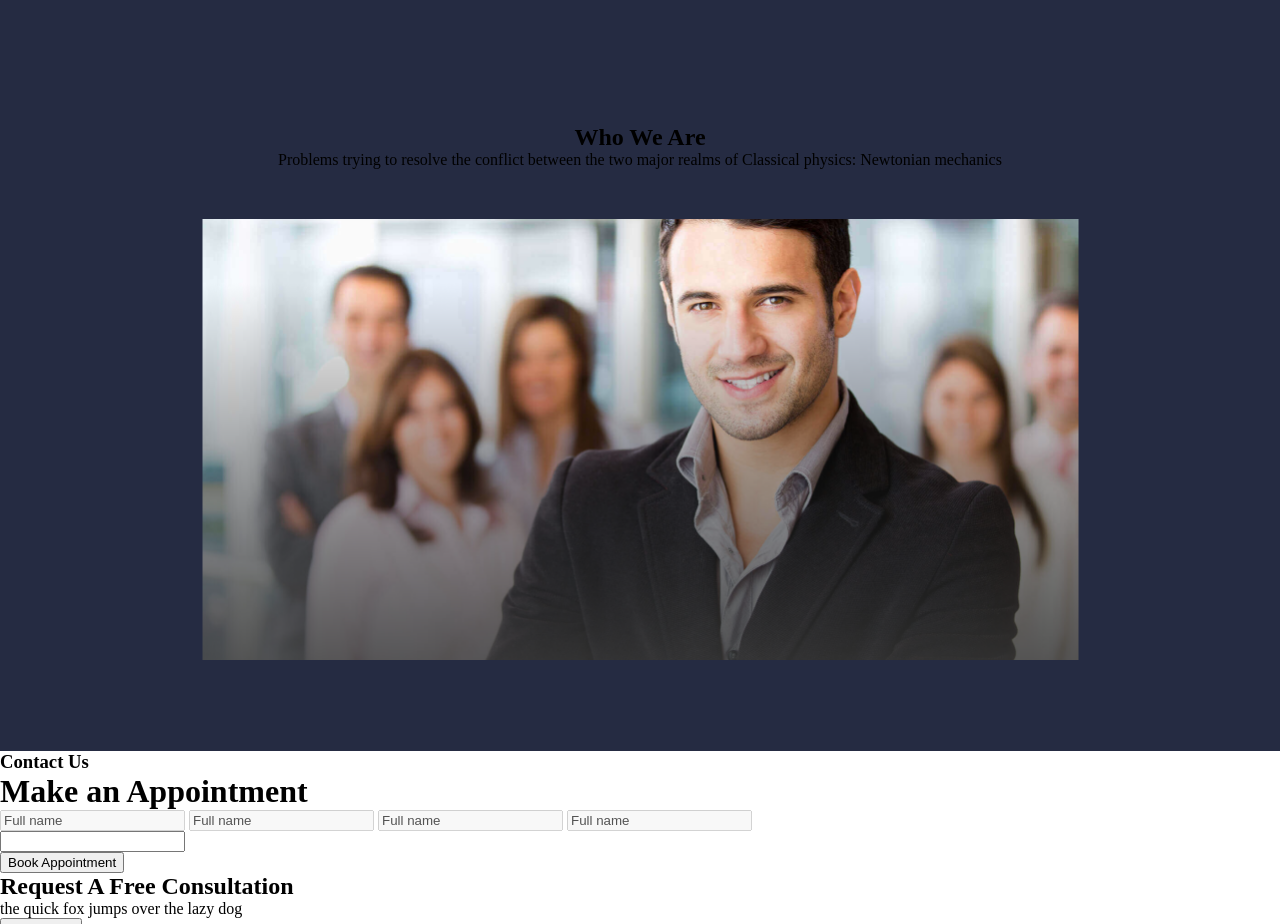
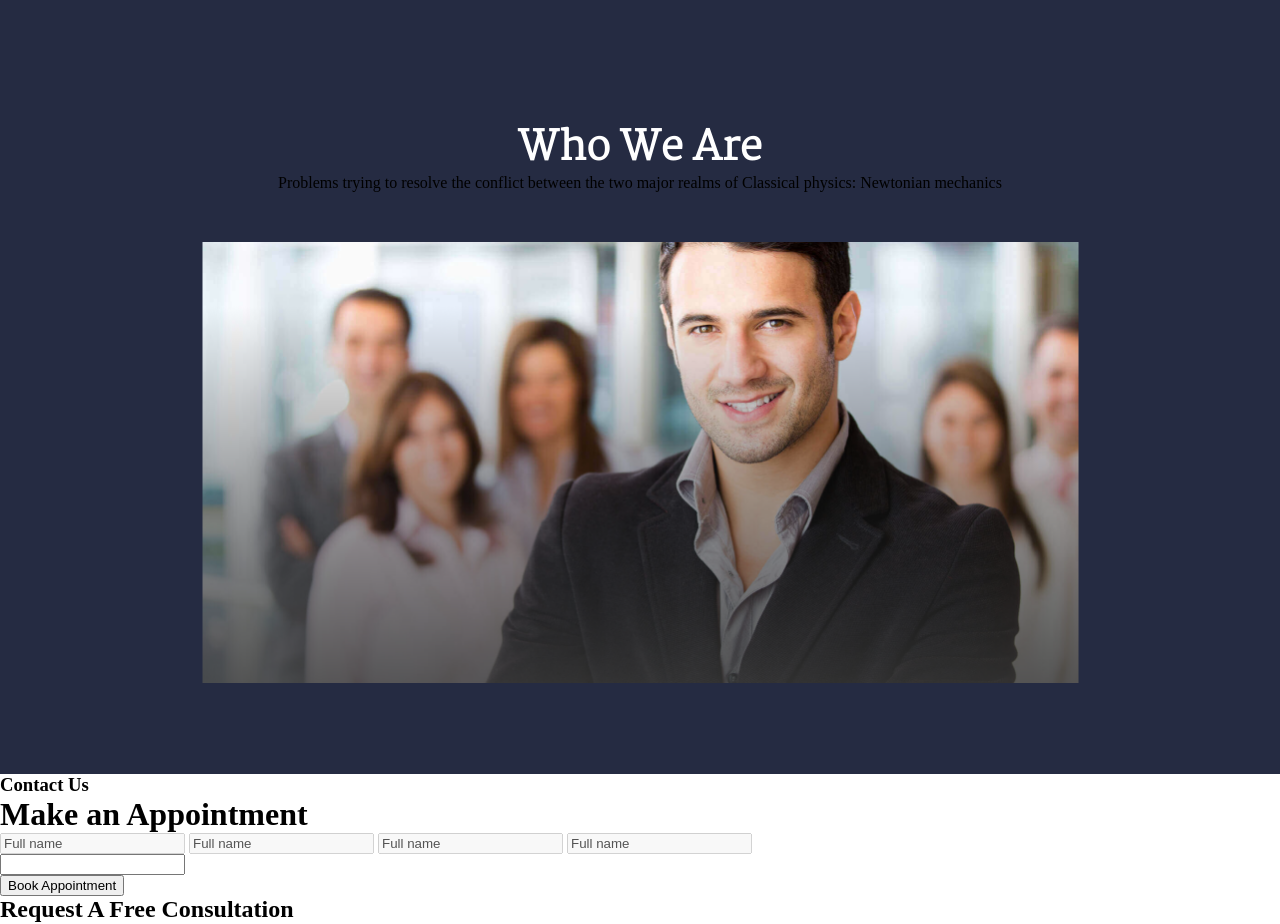
Before and after one commit to kutman-batyrkanov/kutman-batyrkanov.github.io, a plain HTML site: page index.html in a window 1280 px wide. Shown: the part 1480-2404 px from the top of the page. Drawn offline with nearby package versions, Linux system fonts and the light colour scheme.

Commit message:
class textwho max width 251px m 0 auto font family martel color white

```diff
--- a/styles.css
+++ b/styles.css
@@ -301,3 +301,13 @@ a {
   padding-top: 50px;
   padding-bottom: 87px;
 }
+.textwho {
+  max-width: 251px;
+  margin: 0 auto;
+  font-size: 40px;
+  line-height: 50px;
+  letter-spacing: 0.2px;
+  font-weight: bold;
+  font-family: "Martel", serif;
+  color: white;
+}
```
